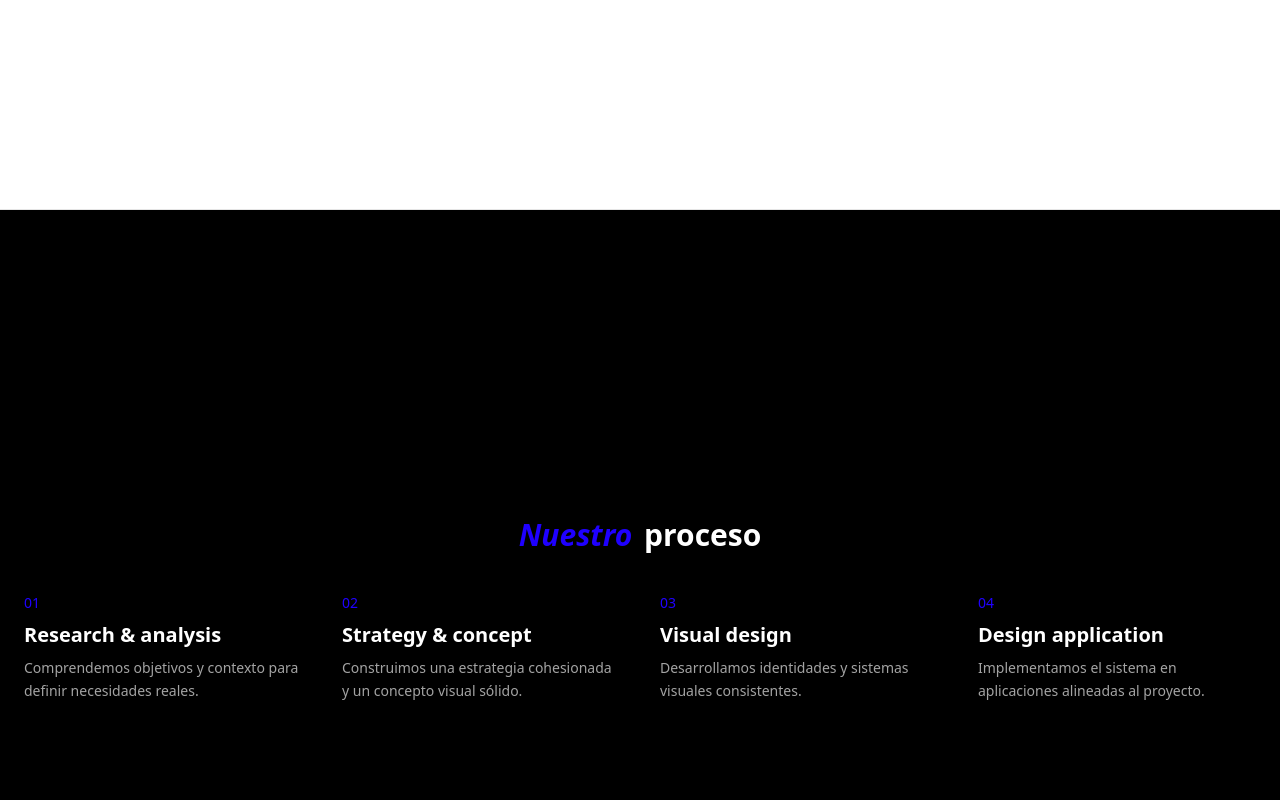
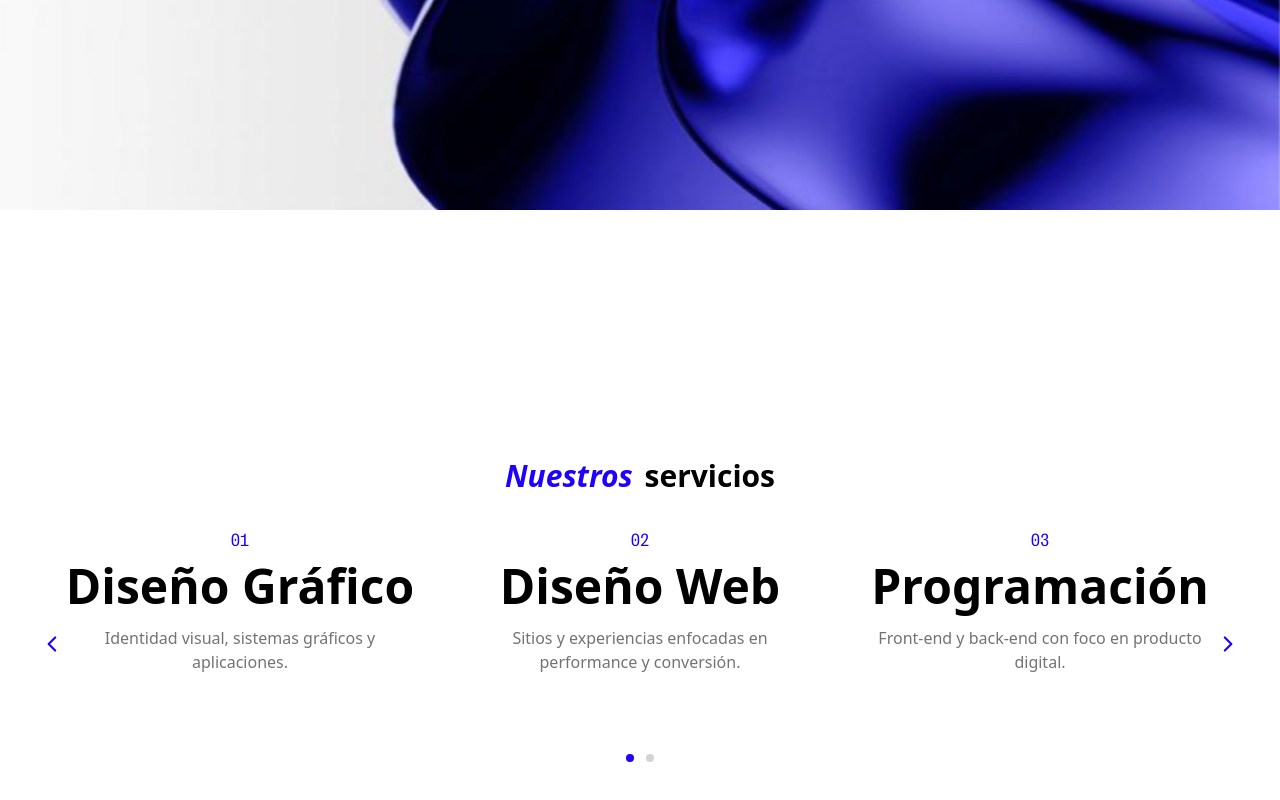
Before and after one commit to Rodrigoloh/cobalto-blue, a Next.js app: page / in a window 1280 px wide. Shown: the part 1958-2758 px from the top of the page. Built offline with nearby package versions, Linux system fonts and the light colour scheme.

Commit message:
nosotros: simplify to sticky background + three normal full-screen sections (no negative margins); ensures visibility of Services & Process on all browsers

```diff
--- a/components/SectionNosotros.tsx
+++ b/components/SectionNosotros.tsx
@@ -50,17 +50,14 @@ export default function SectionNosotros(){
         ))}
       </div>
 
-      {/* B. Imagen sticky (efecto cover mientras el contenido sube) */}
-      <div className="relative h-[300vh] md:h-[300vh]">
+      {/* B-E. Parallax (sticky) + 3 paneles apilados sin márgenes negativos */}
+      <div className="relative">
         <div className="sticky top-0 h-screen z-0">
           <img src="/nosotros/parallax.jpg" alt="Parallax" className="w-full h-full object-cover" />
         </div>
-      </div>
 
-      {/* C-E. Capas superpuestas en un solo contenedor */}
-      <div className="relative -mt-[300vh] z-50">
         {/* Servicios */}
-        <section className="min-h-screen flex items-center bg-white text-black border-b border-neutral-200">
+        <section className="relative z-10 min-h-screen flex items-center bg-white text-black border-b border-neutral-200">
           <div className="mx-auto max-w-7xl px-6 w-full py-12">
             <h3 className="text-center text-2xl md:text-3xl font-semibold">
               <span className="italic mr-1 text-[#1F00FF]">Nuestros</span> servicios
@@ -72,7 +69,7 @@ export default function SectionNosotros(){
         </section>
 
         {/* Proceso */}
-        <section className="min-h-screen flex items-center bg-black text-white">
+        <section className="relative z-10 min-h-screen flex items-center bg-black text-white">
           <div className="mx-auto max-w-7xl px-6 w-full py-12">
             <h3 className="text-center text-2xl md:text-3xl font-semibold"><span className="italic mr-1 text-[#1F00FF]">Nuestro</span> proceso</h3>
             <div className="mt-10 grid grid-cols-1 sm:grid-cols-2 lg:grid-cols-4 gap-10">
@@ -88,7 +85,7 @@ export default function SectionNosotros(){
         </section>
 
         {/* Contacto */}
-        <section id="contacto" className="min-h-screen flex items-center bg-[#1F00FF] text-white">
+        <section id="contacto" className="relative z-10 min-h-screen flex items-center bg-[#1F00FF] text-white">
           <div className="mx-auto max-w-7xl px-6 w-full py-12">
             <h3 className="text-center text-2xl md:text-3xl font-semibold">
               <span className="italic mr-1 text-white">Nuestro</span>
```
